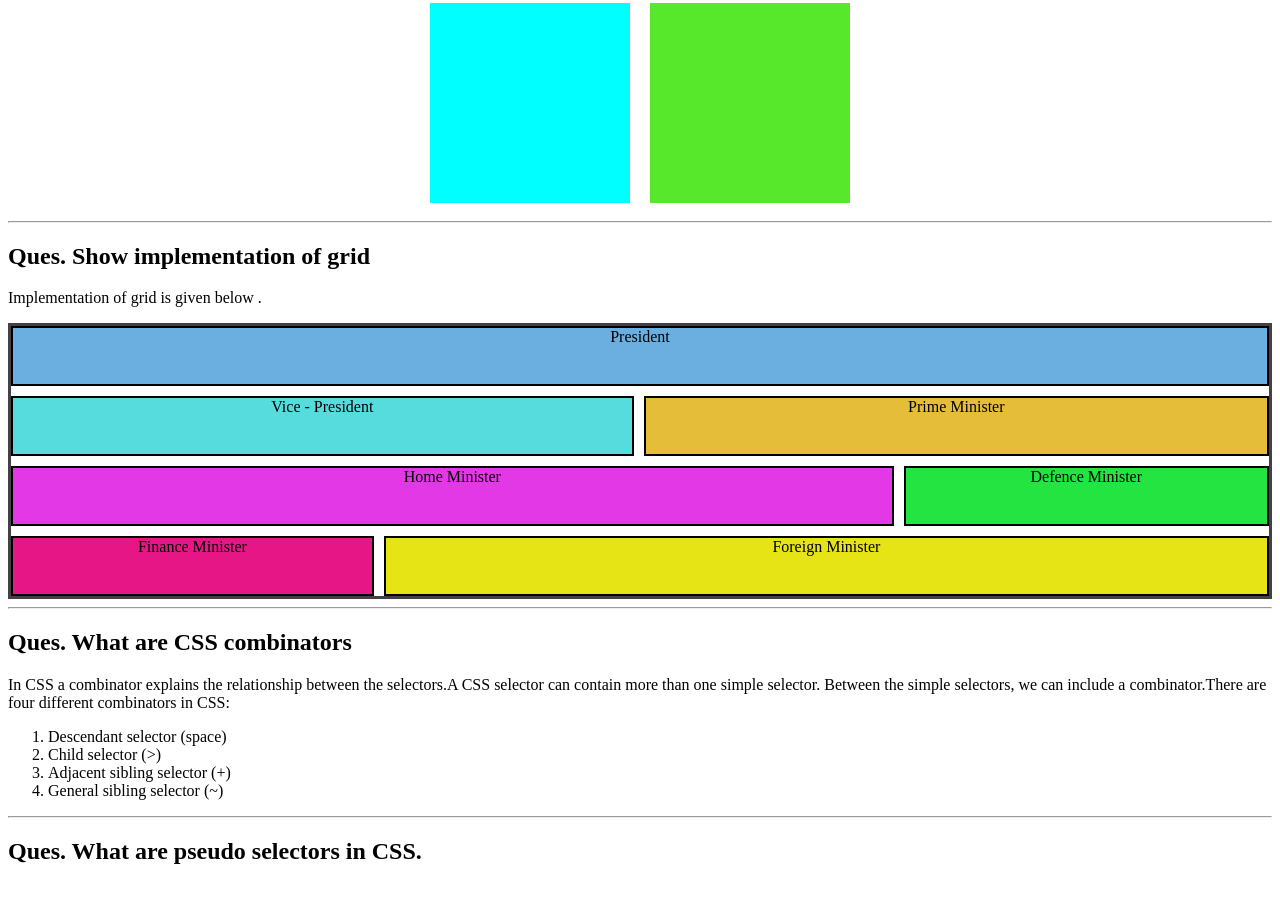
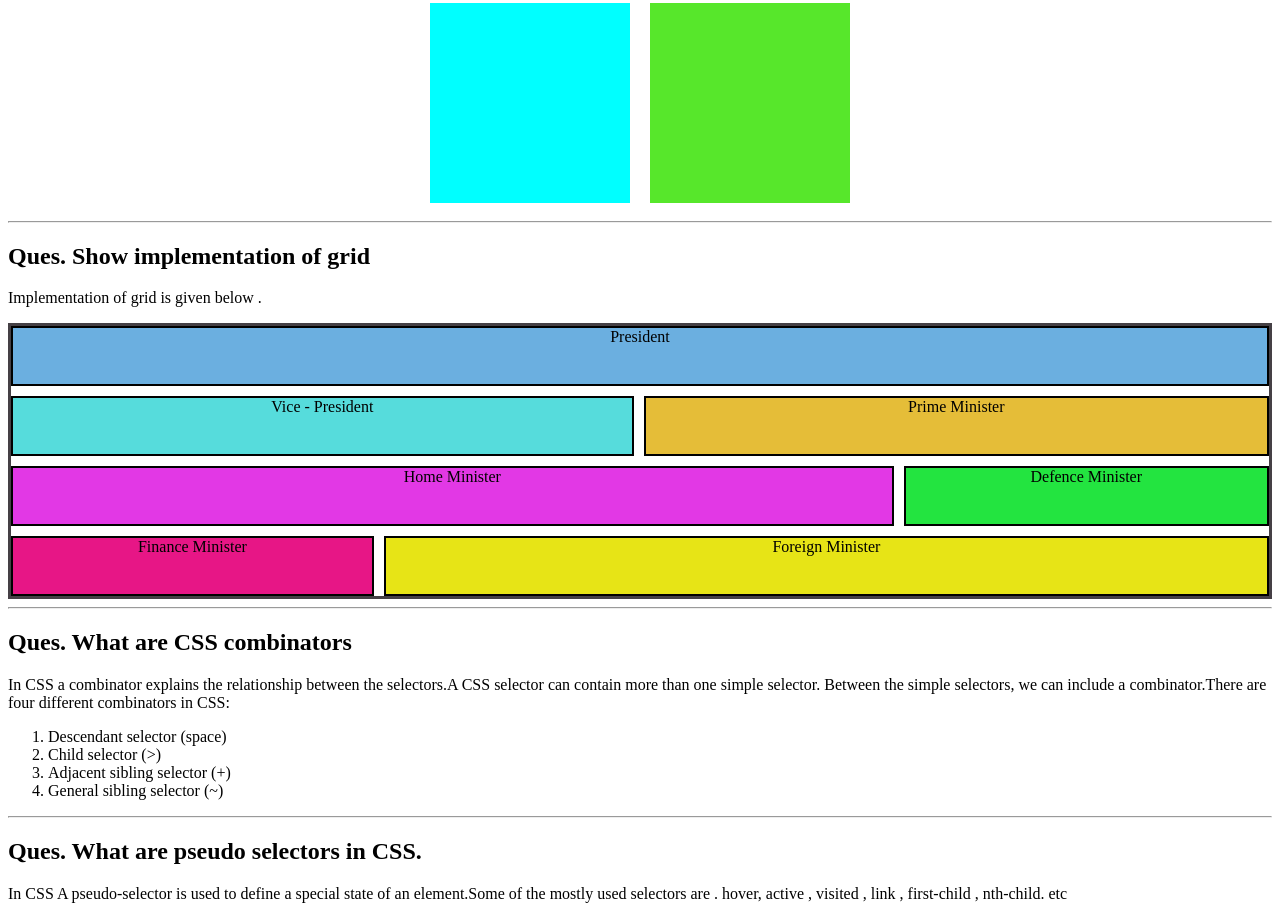
Before and after one commit to UT-99/IQ_CSS_Day5, a plain HTML site: page index.html in a window 1280 px wide. Shown: the part 353-1272 px from the top of the page. Before the commit the page ends 1238 px from the top, so only its background shows below. Drawn offline with Linux system fonts and the light colour scheme.

Commit message:
second commit for CSS IQ Day %

```diff
--- a/index.html
+++ b/index.html
@@ -55,6 +55,6 @@
         </p>
         <hr>
         <h2>Ques. What are pseudo selectors in CSS. </h2>
-        <p></p>
+        <p>In CSS A pseudo-selector is used to define a special state of an element.Some of the mostly used selectors are . hover, active , visited , link , first-child , nth-child. etc</p>
 </body>
 </html>
```
